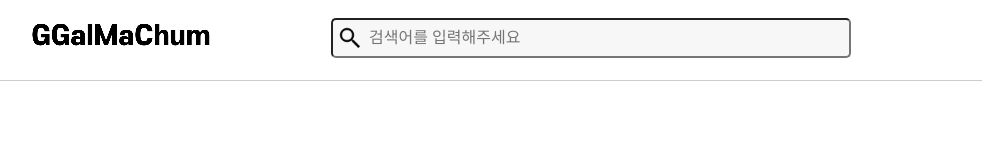
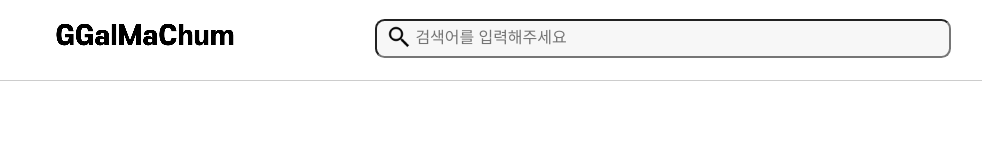
Before and after one commit to Acala-Music/ggalmachum, a plain HTML site: page index.html in a window 1280 px wide. Shown: the whole page, without its empty margins (9-991 px from the left). Drawn offline with nearby package versions, Linux system fonts and the light colour scheme.

Commit message:
픽셀 변경

```diff
--- a/style.css
+++ b/style.css
@@ -1,16 +1,12 @@
-.div {
-	display : block;
-}
-
 #header {
 	width : 100%;
-	border-bottom : 1px solid rgba(0,0,0,.2);
-	margin-bottom : 10px;
+	border-bottom : 0.1rem solid rgba(0,0,0,.2);
+	margin-bottom : 1rem;
 }
 
 #hdr1 {
-	width : 1200px;
-	height : 80px;
+	width : 72rem;
+	height : 5rem;
 	margin : 0 auto;
 	position : relative;
 }
@@ -20,33 +16,33 @@
 	margin-top : 0.6rem;
 	position : absolute;
 	display : block;
-    width : 180px;
-    height : 50px;
+    width : 12rem;
+    height : 3.6rem;
 }
 
 .logo a {
 	display: block;
-    width : 180px;
-    height : 50px;
-    text-indent: -999999999px;
+    width : 12rem;
+    height : 3.6rem;
+    text-indent: -999999rem;
 }
 
 .search-bar {
 	position : absolute;
-	margin-top : 18px;
-	left : 300px;
+	margin-top : 1.2rem;
+	left : 20rem;
 }
 
 .search {
 	display : block;
-	width : 520px;
-    height : 40px;
-	border-radius : 5px;
-	padding-bottom : 15px;
-    padding-top : 12px;
-    padding-left : 36px;
-	background : url('images/search_icon.png') no-repeat 5px 50%;
-	background-size : 24px;
+	width : 36rem;
+    height : 2.4rem;
+	border-radius : 0.6rem;
+	padding-bottom : 1rem;
+    padding-top : 0.8rem;
+    padding-left : 2.4rem;
+	background : url('images/search_icon.png') no-repeat 0.6rem 40%;
+	background-size : 1.5rem;
 	background-color : #f7f7f7;
 }
 
```
